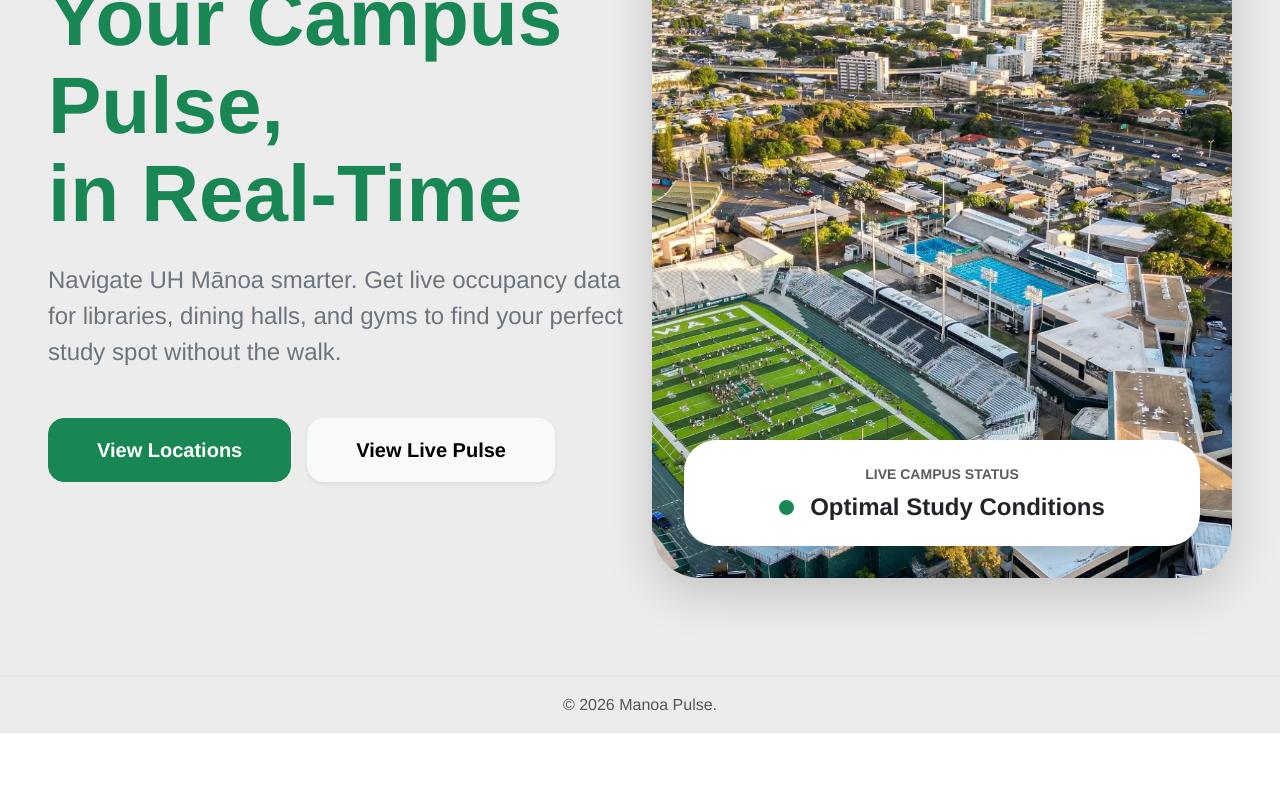
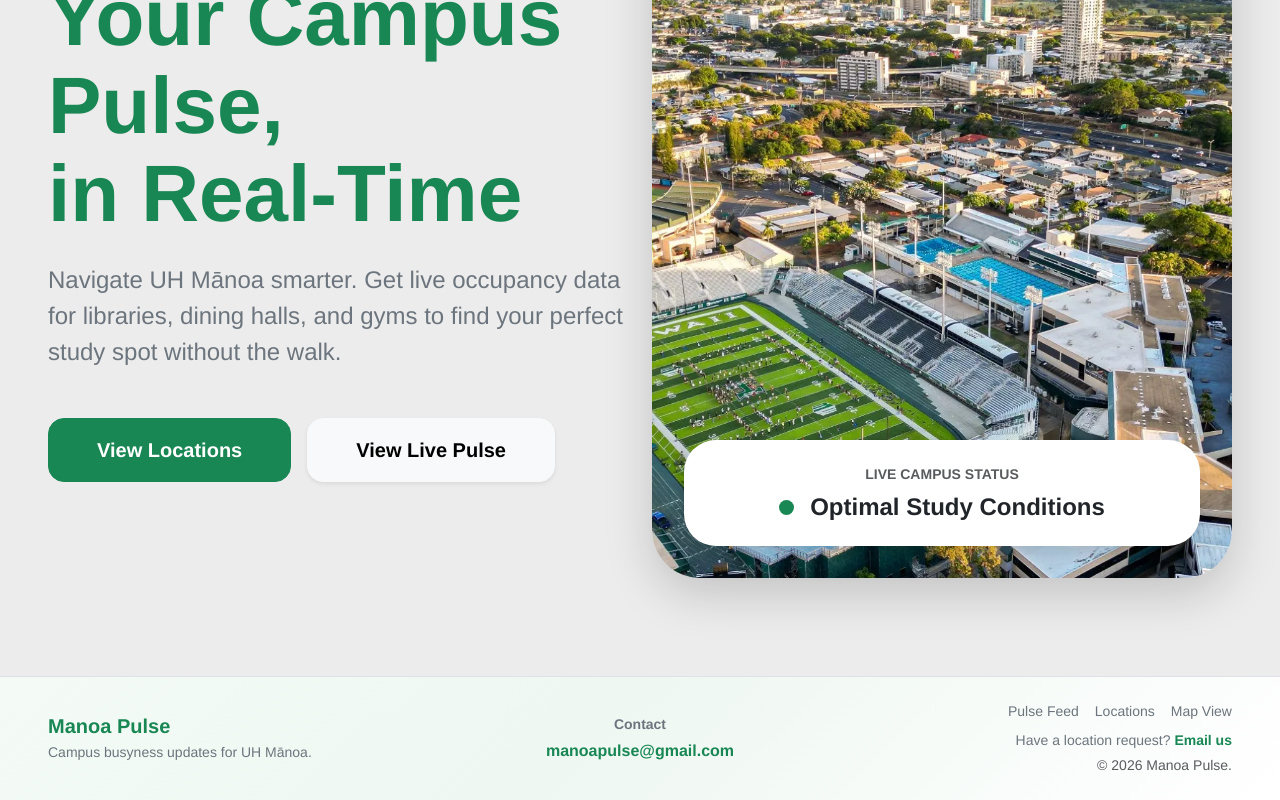
Before and after one commit to manoa-pulse/manoa-pulse, a Next.js app: page / in a window 1280 px wide. Shown: the part 311-1111 px from the top of the page. Before the commit the page ends 1044 px from the top, so only its background shows below. Built offline with nearby package versions, Linux system fonts and the light colour scheme; no server answers.

Commit message:
Styled footer

```diff
--- a/src/components/Footer.tsx
+++ b/src/components/Footer.tsx
@@ -1,12 +1,65 @@
-import { Col, Container } from 'react-bootstrap';
+import Link from 'next/link';
+import { Col, Container, Row } from 'react-bootstrap';
 
 /** The Footer appears at the bottom of every page. Rendered by the App Layout component. */
 const Footer = () => (
-  <footer className="mt-auto py-3 bg-light border-top">
-    <Container>
-      <Col className="text-center text-muted">
-        © 2026 Manoa Pulse.
-      </Col>
+  <footer
+    className="mt-auto border-top"
+    style={{
+      background:
+        'linear-gradient(135deg, #f4fbf6 0%, #eef7f1 45%, #ffffff 100%)',
+      borderColor: 'rgba(11, 93, 59, 0.12)',
+    }}
+  >
+    <Container fluid className="px-4 px-md-5 py-4">
+      <Row className="align-items-center gy-3">
+        <Col md={4} className="text-center text-md-start">
+          <h5 className="fw-bold text-success mb-1">Manoa Pulse</h5>
+          <p className="text-secondary mb-0 small">
+            Campus busyness updates for UH Mānoa.
+          </p>
+        </Col>
+
+        <Col md={4} className="text-center">
+          <p className="text-secondary mb-1 small fw-semibold">
+            Contact
+          </p>
+          <a
+            href="mailto:manoapulse@gmail.com"
+            className="text-success fw-semibold text-decoration-none"
+          >
+            manoapulse@gmail.com
+          </a>
+        </Col>
+
+        <Col md={4} className="text-center text-md-end">
+          <div className="d-flex justify-content-center justify-content-md-end gap-3 mb-2">
+            <Link href="/pulse-feed" className="text-secondary text-decoration-none small">
+              Pulse Feed
+            </Link>
+            <Link href="/locations" className="text-secondary text-decoration-none small">
+              Locations
+            </Link>
+            <Link href="/map-view" className="text-secondary text-decoration-none small">
+              Map View
+            </Link>
+          </div>
+
+          <p className="text-secondary mb-1 small">
+            Have a location request?{' '}
+            <a
+              href="mailto:manoapulse@gmail.com"
+              className="text-success fw-semibold text-decoration-none"
+            >
+              Email us
+            </a>
+          </p>
+
+          <p className="text-muted mb-0 small">
+            © 2026 Manoa Pulse.
+          </p>
+        </Col>
+      </Row>
     </Container>
   </footer>
 );
```
